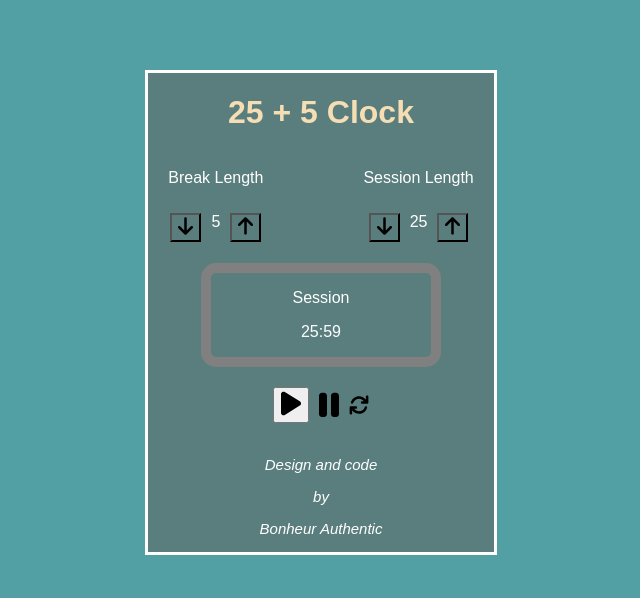
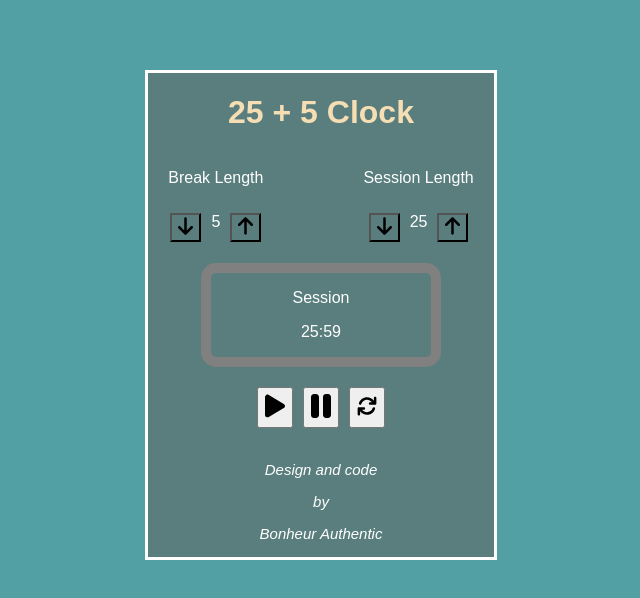
Before and after one commit to Bonheur93/Pomodo-clock, a React (Create React App) app: page / in a window 1280 px wide. Shown: the top 598 px of the page, without its empty margins (319-959 px from the left). Built offline with nearby package versions, Linux system fonts and the light colour scheme.

Commit message:
Button pause and play

```diff
--- a/src/Components/ButtonStart.js
+++ b/src/Components/ButtonStart.js
@@ -1,4 +1,4 @@
-import React, { useEffect, useState } from "react";
+import React, { useRef } from "react";
 
 function ButtonPlays (props){
  //Nous définissons l' secondsLeftétat défini sur 25 * 60 secondes comme valeur initiale.
@@ -6,42 +6,68 @@ function ButtonPlays (props){
     // const [secLeft, setSecleft]= useState(25 * 60);
 
 //De plus, nous définissons l' timer état défini sur undefined comme valeur initiale.
+    let intervale = useRef(0);
 
-    const [timer, setTimer]= useState();
 
     // La start fonction crée une minuterie avec la setIntervalfonction.
     const start = () =>{
 
 
-        const timer = setInterval(() => {
-            if (props.session.minute > 0 && props.session.seconde>0) {
+         intervale.current = setInterval(() => {
+            if (props.session.minute >0 && props.session.seconde>0) {
             props.setSession({...props.session,seconde: props.session.seconde-=1});
-            console.log(props.session.seconde);
+
+
     //Si secondsLeft est 0, alors nous appelons clearIntervalpour effacer la minuterie.
+            }
             if (props.session.seconde === 0){
                 props.setSession({...props.session,minute: props.session.minute-=1})
                 props.setSession({...props.session, seconde : props.session.seconde += 59})
                 //props.decrementation({ props.setSession({...props.session, minute: props.minute-1, seconde: 59})})
                 //Nous exécutons le setIntrvalrappel toutes les secondes.
 
-            }}
+             }
+             if (props.session.minute ===0 && props.session.seconde>0) {
+                props.setSession({...props.session,seconde: props.session.seconde-=1});
 
-        }, 1000);
+             }
+             if (props.session.minute ===0 && props.session.seconde===0) {
+                clearInterval(intervale.current)
+             }
+
+        }, 100);
 
     };
+
  // Arret de chhrono  quand secLeft est 0 en appelant clearInterval
-    useEffect(() =>{
-        if (props.session.seconde === 0 ){
-            clearInterval(timer)
+//     useEffect(() =>{
+//         if (props.session.seconde === 0 ){
+//             clearInterval(intervale)
+//         }
+
+//     }, [props.session.seconde, timer]);
+//  // Le deuxième useEffect rappel qui renvoie une fonction à appeler clearIntervalpour effacer le minuteur lorsque nous démontons le composant.
+//     useEffect(() =>{
+
+
+//         return()=> clearInterval(intervale)
+//     }, [timer]);
+
+ const pause = () =>{
+    // props.setSession({...props.session,minute: props.session.    }) ;
+    // props.setSession({...props.session,seconde: props.session.seconde});
+    clearInterval(intervale.current)
+
+
  }
 
-    }, [props.session.seconde, timer]);
- // Le deuxième useEffect rappel qui renvoie une fonction à appeler clearIntervalpour effacer le minuteur lorsque nous démontons le composant.
-    useEffect(() =>{
+ const reset = () =>{
 
+    clearInterval(intervale.current)
 
-        return()=> clearInterval(timer)
-    }, [timer]);
+    props.setSession({...props.session,minute:25})
+    props.setSession({...props.session,seconde: 0})
+ }
 
     return(
         <div className="buttonsOperation">
@@ -49,8 +75,14 @@ function ButtonPlays (props){
         <img className="play" src="play-solid.svg" alt="" />
         </button>
 
+       <button onClick={pause}>
          <img className="pause" src="pause-solid.svg" alt="" />
+       </button>
+
+       <button onClick={reset}>
         <img className="rotate" src="rotate.svg" alt="" />
+       </button>
+
     </div>
     )
  }
--- a/src/Components/OnSessionLength.js
+++ b/src/Components/OnSessionLength.js
@@ -22,14 +22,14 @@ function OnSessionLength(props){
         }
         }
 
-    const TogglClick = () => {
-        this.setState({
-            show: !this.state.show
-        });
-    }
-    const handleChange = (Event) => {
-        this.setState({ minute: Event.target.value });
-    }
+    // const TogglClick = () => {
+    //     this.setState({
+    //         show: !this.state.show
+    //     });
+    // }
+    // const handleChange = (Event) => {
+    //     this.setState({ minute: Event.target.value });
+    // }
 
         return (<div className="containtSessionLength">
 
```
Lines whose indentation alone changed are shown as unchanged.
